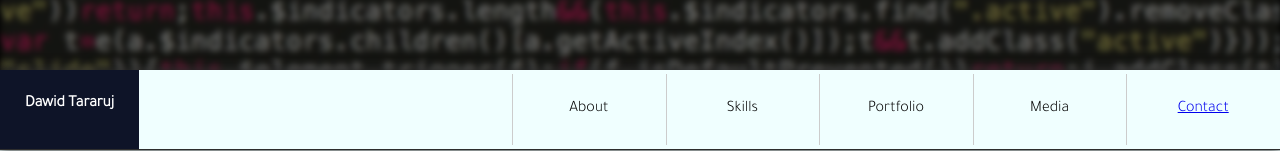
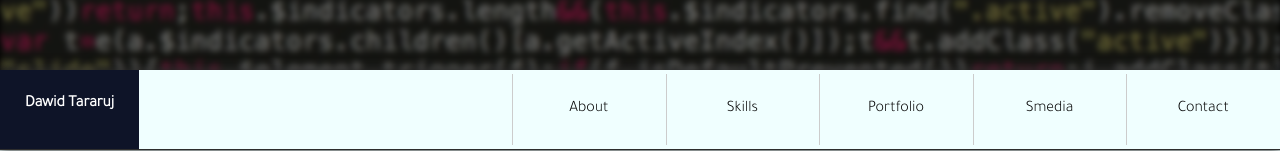
Before and after one commit to dawiteu/react-portfolio-16, a React (Create React App) app: page / in a window 1280 px wide. Shown: the part 650-801 px from the top of the page. Built offline with nearby package versions, Linux system fonts and the light colour scheme.

Commit message:
menu a reparer

```diff
--- a/src/App.js
+++ b/src/App.js
@@ -1,11 +1,11 @@
-import React, { Fragment, useEffect, useState } from 'react';
+import React, { Fragment, useEffect } from 'react';
 import { BrowserRouter as Router, Switch, Route} from 'react-router-dom';
 //import ReactPageScroller from 'react-page-scroller';
 
 import Header from './components/Header';
 import Navigation from './components/Navigation';
 
-import Index from './pages/Index';
+//import Index from './pages/Index';
 
 import About from './pages/About';
 import Skills from './pages/Skills';
@@ -13,26 +13,7 @@ import Portfolio from './pages/Portfolio';
 import Smedia from './pages/Smedia';
 import Contact from './pages/Contact';
 
-
 const App = () => {
-
-  const [page,setPage] = useState(['/','/contact']);
-
-  let display;
-
-  const disp = content => {
-    display = content;
-  }
-
-  switch(page){
-    default: case '/':
-      console.log('def');
-    break;
-    case '/contact':
-      console.log('contact');
-    break;
-  }
-
 
   const compIndex = () =>{
       return (
@@ -46,10 +27,8 @@ const App = () => {
   }
 
   useEffect(() => {
-    console.log(page);
-  }, [page])
-
-
+    console.log('page');
+  }, []);
 
   return (
     <Fragment>
--- a/src/components/Navigation.js
+++ b/src/components/Navigation.js
@@ -1,6 +1,6 @@
 import React from 'react';
 import { Link } from 'react-scroll';
-import { BrowserRouter as Router, NavLink } from 'react-router-dom';
+import { BrowserRouter as Router } from 'react-router-dom';
 
 var Scroll = require('react-scroll');
 var scroll = Scroll.animateScroll;
@@ -16,38 +16,64 @@ const Navigation = () => {
         }
     }
 
+    const checkLink = (e) => {
+        console.log(e.target.innerHTML);
+        //scroll.scrollMore(100); // onClick={() => window.location.replace("/#about") } //
+    }
+
+    const links = [
+        {name: "about"},
+        {name: "skills"},
+        {name: "portfolio"},
+        {name: "smedia"},
+        {name: "/contact", exterior: true}
+    ];
+
     return (
         <nav>
             <a href="/" onClick={(e) => goToTop(e)} className="bold">Dawid Tararuj</a>
 
             <ul>
                 <Router>
-
-                <li>
-                    <Link to="about" hashSpy delay={0} offset={-350} spy={true} smooth={true}>
-                        About
+                    {
+                        links.map((item, i) => {
+                            let name = item.name;
+                            item.exterior ? name = name.substring(1) : name = name;
+                            return (
+                            <li>
+                                {
+                                    <Link onClick={item.exterior ? (e) => checkLink(e) : null} key={i} to={item.name} isDynamic={true} hashSpy delay={0} offset={-100} spy={true} smooth={true} >{name}</Link>
+                                }
+                            </li>);
+                        })
+                    }
+                {/* <li>
+                    <Link to="about" onClick={(e) => checkLink(e) } isDynamic={true} hashSpy delay={0} offset={-100} spy={true} smooth={true}>
+                        about
                     </Link>
                 </li>
                 <li>
-                    <Link to="skills" hashSpy delay={0} offset={-350} spy={true} smooth={true}>
+                    <Link to="skills" onClick={(e) => checkLink(e) } hashSpy delay={0}  isDynamic={true} offset={-100} spy={true} smooth={true}>
                         Skills
                     </Link>
                 </li>
                 <li>
-                    <Link to="portfolio" hashSpy delay={0} offset={-350} spy={true} smooth={true}>
+                    <Link to="portfolio" onClick={(e) => checkLink(e) } hashSpy  isDynamic={true} delay={0} offset={-100} spy={true} smooth={true}>
                         Portfolio
                     </Link>
                 </li>
                 <li>
-                    <Link to="smedia" hashSpy delay={0}  offset={-350} spy={true} smooth={true}>
+                    <Link to="smedia" onClick={(e) => checkLink(e) } hashSpy  isDynamic={true} delay={0}  offset={-100} spy={true} smooth={true}>
                         Media
                     </Link>
                 </li>
                 <li>
-                    <NavLink to="/contact" exact activeClassName="active">
+                    <Link to="/contact" onClick={(e) => checkLink(e) }>
                         Contact
-                    </NavLink>
-                </li>
+                    </Link>
+                </li> */}
+
+
                 </Router>
             </ul>
         </nav>
--- a/src/pages/Portfolio.js
+++ b/src/pages/Portfolio.js
@@ -1,4 +1,4 @@
-import React, { useEffect, useState } from 'react';
+import React from 'react';
 
 import chef from "../assets/imgs/site_chef.png";
 import empo from "../assets/imgs/site_emporium.png";
--- a/src/sass/_modules/_navigation.scss
+++ b/src/sass/_modules/_navigation.scss
@@ -28,6 +28,7 @@ nav{
             width:100%;
             height:100%;
             a{
+                text-transform: capitalize;
                 width:100%;
                 height:100%;
                 display:flex;
```
